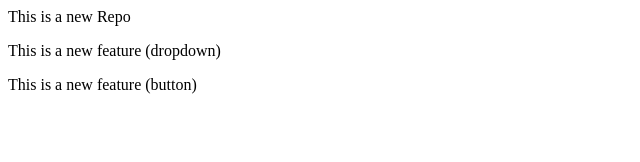
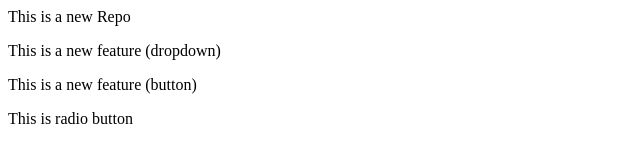
Before and after one commit to Abhijeet-Velsera/localrepo, a plain HTML site: page index.html in a window 1280 px wide. Shown: the whole page, without its empty margins (0-640 px from the left). Drawn offline with Linux system fonts and the light colour scheme.

Commit message:
Add radio

```diff
--- a/index.html
+++ b/index.html
@@ -1,3 +1,4 @@
 <p> This is a new Repo</p>
 <p>This is a new feature (dropdown)</p>
 <p>This is a new feature (button)</p>
+<p>This is radio button</p>
```
